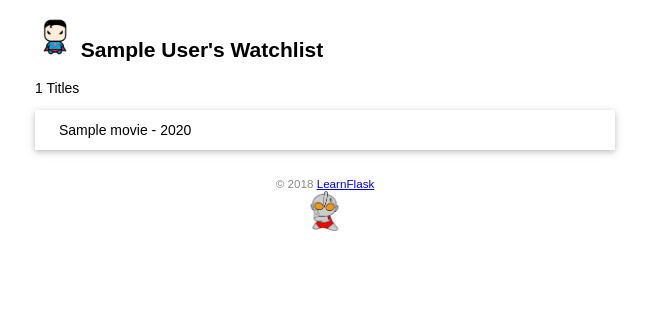
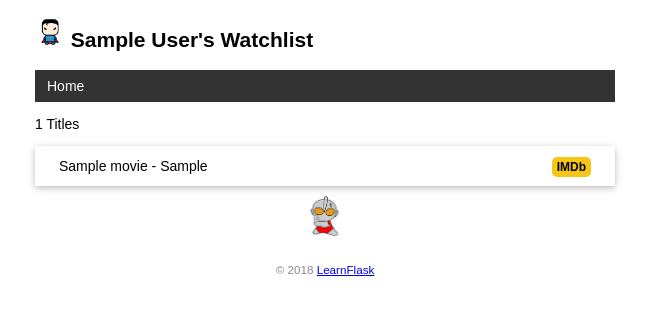
Before and after one commit to JunLog/watchlist, a Flask app: template templates/index.html in a window 1280 px wide. Shown: the top 315 px of the page, without its empty margins (315-964 px from the left). Run offline with Flask 2, Linux system fonts and the light colour scheme; tables that the repository leaves empty hold one stand-in row (values such as "Sample post"); the template is opened without the code that fills it: values that come from a table or form of the project are taken from there, most other values are stand-ins (such as "Sample title", 1, 10 or a date in 2020).

Commit message:
404、jinja2模板继承

```diff
--- a/app.py
+++ b/app.py
@@ -30,17 +30,19 @@ class Movie(db.Model):
 @app.cli.command()
 @click.option('--drop', is_flag=True, help='Create after drop')
 def initdb(drop):
+    """
+    初始化数据库
+    """
     if drop:
         db.drop_all()
     db.create_all()
     click.echo("Initialized database!")
 
-@app.route('/')
-def index():
-    return render_template('index.html',user=user, movies = movies)
-
 @app.cli.command()
 def forge():
+    """
+    生成虚拟数据
+    """
     db.create_all()
     name = "JunLog"
     movies = [
@@ -62,3 +64,19 @@ def forge():
         db.session.add(movie)
     db.session.commit()
     click.echo('Done!')
+
+@app.errorhandler(404)
+def page_not_found(e):
+    user = User.query.first()
+    return render_template('404.html'),404
+
+@app.context_processor
+def inject_user():
+    user = User.query.first()
+    return dict(user = user)
+
+@app.route('/')
+def index():
+    user = User.query.first()
+    movies = Movie.query.all()
+    return render_template('index.html', movies = movies)
--- a/static/css/style.css
+++ b/static/css/style.css
@@ -16,7 +16,7 @@ footer {
 
 /* 头像 */
 .Ultraman {
-    width: 40px;
+    width: 30px;
 }
 
 /* 电影列表 */
@@ -46,3 +46,40 @@ footer {
     margin: 0 auto;
     /* height: 100px; */
 }
+nav ul {
+    list-style-type: none;
+    margin: 0;
+    padding: 0;
+    overflow: hidden;
+    background-color: #333;
+}
+
+nav li {
+    float: left;
+}
+
+nav li a {
+    display: block;
+    color: white;
+    text-align: center;
+    padding: 8px 12px;
+    text-decoration: none;
+}
+
+nav li a:hover {
+    background-color: #111;
+}
+
+.float-right {
+    float: right;
+}
+
+.imdb {
+    font-size: 12px;
+    font-weight: bold;
+    color: black;
+    text-decoration: none;
+    background: #F5C518;
+    border-radius: 5px;
+    padding: 3px 5px;
+}
--- /dev/null
+++ b/templates/base.html
@@ -0,0 +1,27 @@
+<!DOCTYPE html>
+<html lang="zh-CN">
+<head>
+    {% block head %}
+    <meta charset="utf-8">
+    <meta name="viewport" content="width=device-width, initial-scale=1.0">
+    <title>{{ user.name }}'s Watchlist</title>
+    <link rel="icon" href="{{ url_for('static', filename='Ultraman.ico') }}">
+    <link rel="stylesheet" href="{{ url_for('static', filename='css/style.css') }}" type="text/css">
+    {% endblock %}
+</head>
+<body>
+    <h2>
+        <img alt="Ultraman" class="Ultraman" src="{{ url_for('static', filename='images/超人.png') }}">
+        {{ user.name }}'s Watchlist
+    </h2>
+    <nav>
+        <ul>
+            <li><a href="{{ url_for('index') }}">Home</a></li>
+        </ul>
+    </nav>
+    {% block content %}{% endblock %}
+    <footer>
+        <small>&copy; 2018 <a href="http://baidu.com">LearnFlask</a></small>
+    </footer>
+</body>
+</html>
--- a/templates/index.html
+++ b/templates/index.html
@@ -1,25 +1,14 @@
-<!DOCTYPE html>
-<html lang="zh-CN">
-    <head>
-        <meta charset="utf-8">
-        <title>{{ user.name }}'s Watchlist</title>
-        <link rel="icon" href="{{ url_for('static', filename='Ultraman.ico')}}" >
-        <link rel="stylesheet" href="{{ url_for('static', filename='css/style.css') }}">
-    </head>
-    <body>
-        <h2>
-            <img alt="Ultraman" class="Ultraman" src="{{ url_for('static', filename='images/超人.png')}}">
-            {{ user.name }}'s Watchlist
-        </h2>
+{% extends 'base.html' %}
+{% block content %}
         <p>{{ movies|length }} Titles</p>
         <ul class="movie-list">
             {% for movie in movies %}
-            <li>{{ movie.title }} - {{ movie.year }}</li>
+            <li>{{ movie.title }} - {{ movie.year }}
+                <span class="float-right">
+                    <a class="imdb" href="https://www.imdb.com/find?q={{ movie.title }}" target="_blank" title="Find this movie on IMDb">IMDb</a>
+                </span>
+            </li>
             {% endfor %}
         </ul>
-        <footer>
-            <small>&copy; 2018 <a href="http://baidu.com">LearnFlask</a></small>
-            <img alt="Ultraman2" class="Ultraman2" src="{{ url_for('static', filename='images/头像_1.png')}}">
-        </footer>
-    </body>
-</html>
+        <img alt="Ultraman2" class="Ultraman2" src="{{ url_for('static', filename='images/头像_1.png')}}">
+{% endblock %}
```
Also changed, not shown: templates/404.html (added, +12 -0 lines).
